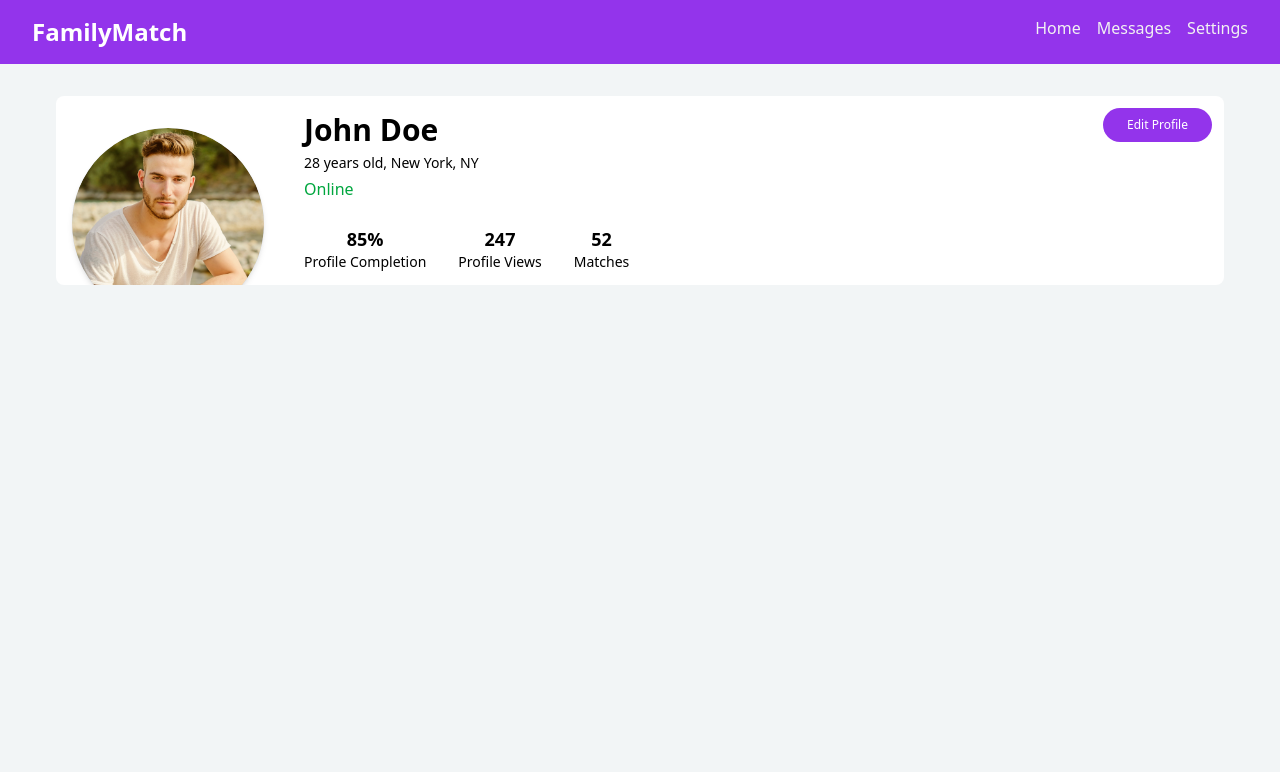
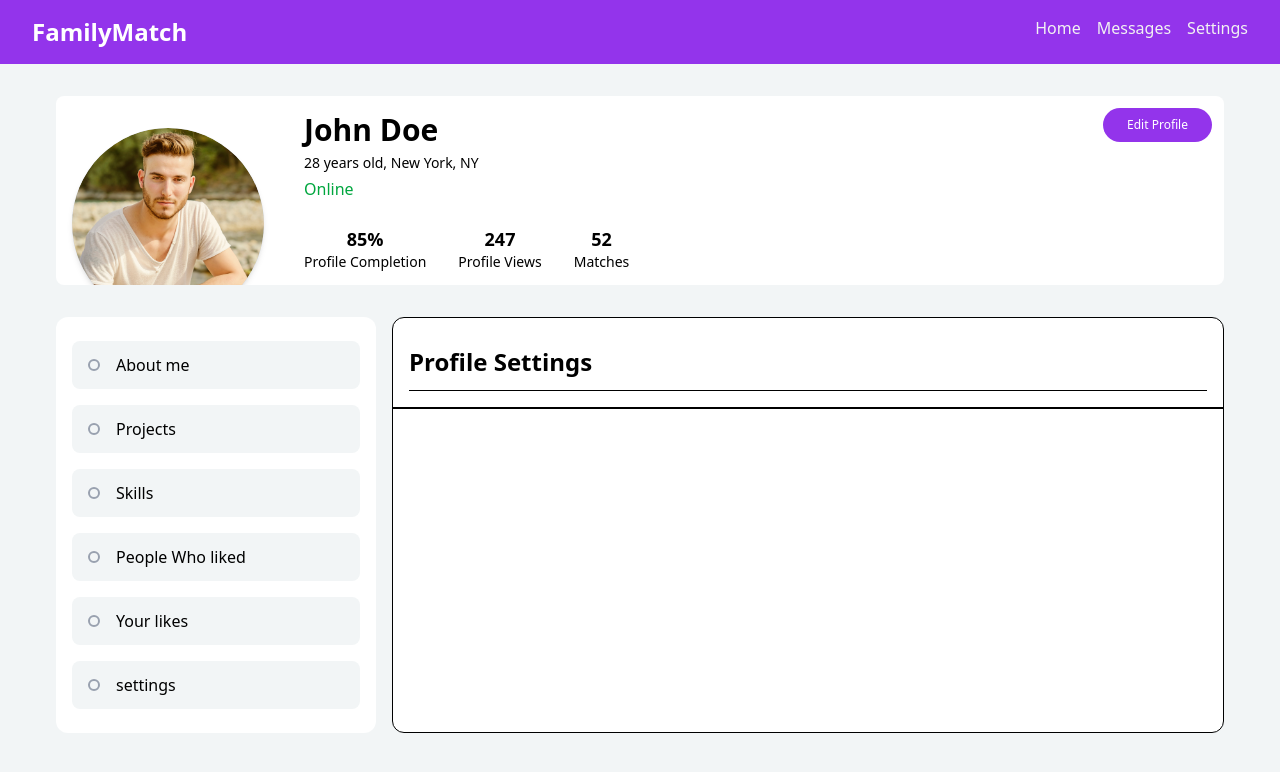
Before and after one commit to Shahzada-Shoaib/familyMatch, a React (Vite) app: page /profilepage in a window 1280 px wide. Shown: the top 772 px of the page. Built offline with nearby package versions, Linux system fonts and the light colour scheme.

Commit message:
24-may-2025

```diff
--- a/src/components/InputFields.jsx
+++ b/src/components/InputFields.jsx
@@ -1,9 +1,11 @@
-import React, { useState } from 'react';
+import React, { useEffect, useState } from 'react';
 
-const InputField = ({ q, answers, handleChange, errors }) => {
+const InputField = ({ q, answers, handleChange, errors, }) => {
     const [showPassword, setShowPassword] = useState(false);
     const isPassword = q.input === 'password';
     const inputType = isPassword && showPassword ? 'text' : q.input;
+
+
 
     return (
         <div>
@@ -25,15 +27,11 @@ const InputField = ({ q, answers, handleChange, errors }) => {
                     </p>
                 )}
             </div>
-
-
-
-
             {errors[q.apiname] && (
                 <p className="text-red-500 text-xs mt-1">{errors[q.apiname]}</p>
             )}
 
-            <p className="text-[#444444] text-xs">You can type your answer here</p>
+            <p className="text-[#AE2456] mt-1 text-xs">You can type your answer here</p>
         </div>
     );
 };
--- a/src/components/ProfileForm.jsx
+++ b/src/components/ProfileForm.jsx
@@ -13,10 +13,10 @@ import InputField from './InputFields'; // adjust the path as needed
 
 const questions = [
     //signup data
-    { id: 1, apiname: "dob", question: "When's your Birth date?", input: 'date', validationType: 'birthday' },
-    { id: 2, apiname: "full_name", question: "What's your Full name?", input: 'text', validationType: 'name' },
-    { id: 3, apiname: "email", question: "What's your email?", input: 'email', validationType: 'email1' },
-    { id: 4, apiname: "password", question: "Set up a password.", input: 'password', validationType: 'password' },
+    { id: 1, apiname: "dob", question: "When's your Birth date?", input: 'date', validationType: 'birthday', description: "your text would be here" },
+    { id: 2, apiname: "full_name", question: "What's your Full name?", input: 'text', validationType: 'name', description: "your text would be here" },
+    { id: 3, apiname: "email", question: "What's your email?", input: 'email', validationType: 'email1', description: "your text would be here" },
+    { id: 4, apiname: "password", question: "Set up a password.", input: 'password', validationType: 'password', description: "your text would be here" },
     //yhn tk signup ho k token aa jae ga
     { id: 5, apiname: "reffer_id", question: "How did you hear about FamilyMatch?4", input: 'text' },
     { id: 6, apiname: "religion_id", question: "What's your religion?5", input: 'text' },
@@ -329,7 +329,7 @@ const ProfileForm = () => {
                                 onClick={handleFinish}
                                 className="bg-green-600 text-white py-2 px-6 rounded-3xl w-full sm:w-auto"
                             >
-                                Finish
+                                That's it
                             </button>
                         ) : (
                                 <button
@@ -351,7 +351,7 @@ const ProfileForm = () => {
                 )}
 
 
-                {currentStep >= 8 && currentStep <= 11 ? (
+                {currentStep >= 10 && currentStep <= 11 ? (
                     <div>
                         <div className=' text-center'>
                             <button className='px-20 py-3 border-2 rounded-4xl text-white bg-[#AE2456]'
--- /dev/null
+++ b/src/components/ProfilePage/LeftMenu.jsx
@@ -0,0 +1,43 @@
+import React, { useState } from 'react';
+
+function LeftMenu() {
+    const [selectedId, setSelectedId] = useState(null);
+
+    const options = [
+        { id: 1, label: "About me" },
+        { id: 2, label: "Projects" },
+        { id: 3, label: "Skills" },
+        { id: 4, label: "People Who liked" },
+        { id: 5, label: "Your likes" },
+        { id: 6, label: "settings" }
+
+    ];
+
+    return (
+        <div className='w-full max-w-full md:max-w-[25vw] px-4 md:ms-14 bg-white flex flex-col justify-center py-4 rounded-xl overflow-x-hidden box-border'>
+            {options.map((option) => {
+                const isActive = selectedId === option.id;
+
+                return (
+                    <div key={option.id} className='flex justify-center'>
+                        <button
+                            onClick={() => setSelectedId(option.id)}
+                            className={`rounded-lg w-full my-2 py-3 px-4 gap-2 flex items-center transition-colors duration-200
+                ${isActive ? 'bg-[#FEE7F5] text-pink-600' : 'bg-[#F2F5F6] text-black'}`}
+                        >
+                            <div className='flex items-center'>
+                                <p
+                                    className={`w-3 h-3 rounded-full border-2 mr-2
+                    ${isActive ? 'bg-pink-500 border-pink-600' : 'border-gray-400'}`}
+                                ></p>
+                            </div>
+                            <p className='text-sm md:text-base'>{option.label}</p>
+                        </button>
+                    </div>
+                );
+            })}
+        </div>
+    );
+}
+
+export default LeftMenu;
--- /dev/null
+++ b/src/components/ProfilePage/ProfileSettings.jsx
@@ -0,0 +1,12 @@
+import React from 'react'
+
+function ProfileSettings() {
+  return (
+    <div className='w-full border bg-white ms-4 me-14 rounded-xl'>
+        <h1 className='font-bold text-2xl  m-4 py-3 border-0 border-b-1'>Profile Settings</h1>
+        <div className='border w-full ' ></div>
+    </div>
+  )
+}
+
+export default ProfileSettings;
--- a/src/pages/ProfilePage.jsx
+++ b/src/pages/ProfilePage.jsx
@@ -1,6 +1,8 @@
 import React from 'react';
 import ProfileHeader from '../components/ProfilePage/ProfileHeader';
 import ProfileHeroSection from '../components/ProfilePage/profileHeroSection';
+import LeftMenu from '../components/ProfilePage/LeftMenu';
+import ProfileSettings from '../components/ProfilePage/ProfileSettings';
 
 
 function ProfilePage() {
@@ -8,6 +10,11 @@ function ProfilePage() {
       <div className='h-[100vh] bg-[#F2F5F6]'>
         <ProfileHeader/>
         <ProfileHeroSection/>
+        <div className='flex'>
+              <LeftMenu />
+              <ProfileSettings/>
+
+        </div>
     </div>
   )
 }
--- a/vite.config.js
+++ b/vite.config.js
@@ -12,6 +12,7 @@ export default defineConfig({
     proxy: {
       '/api': {
         target: 'http://192.168.0.169',
+        // target: 'https://familymatch.aakilarose.com/',
         changeOrigin: true,
         rewrite: (path) => path.replace(/^\/api/, '/familymatch/api'),
       },
```
